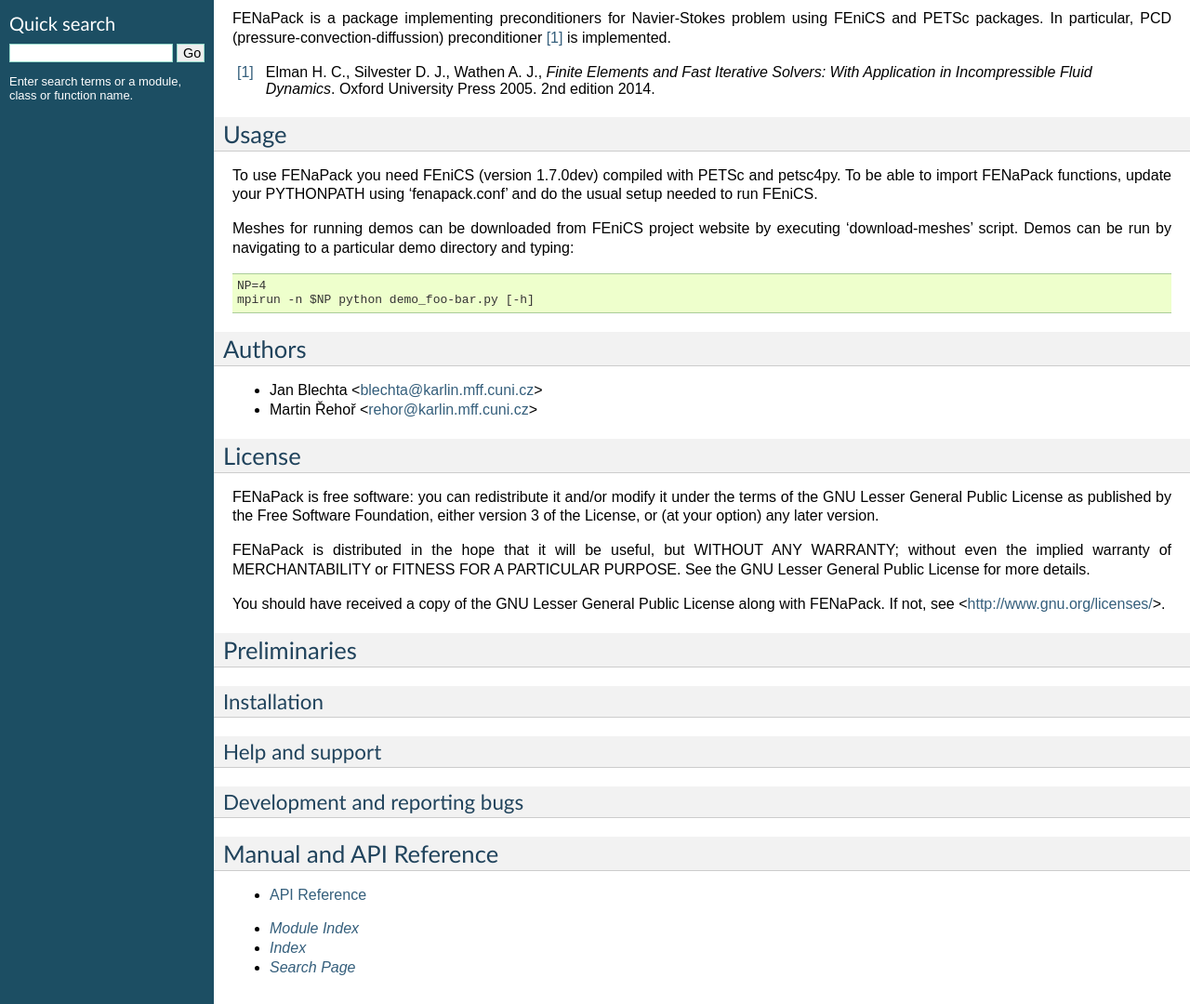
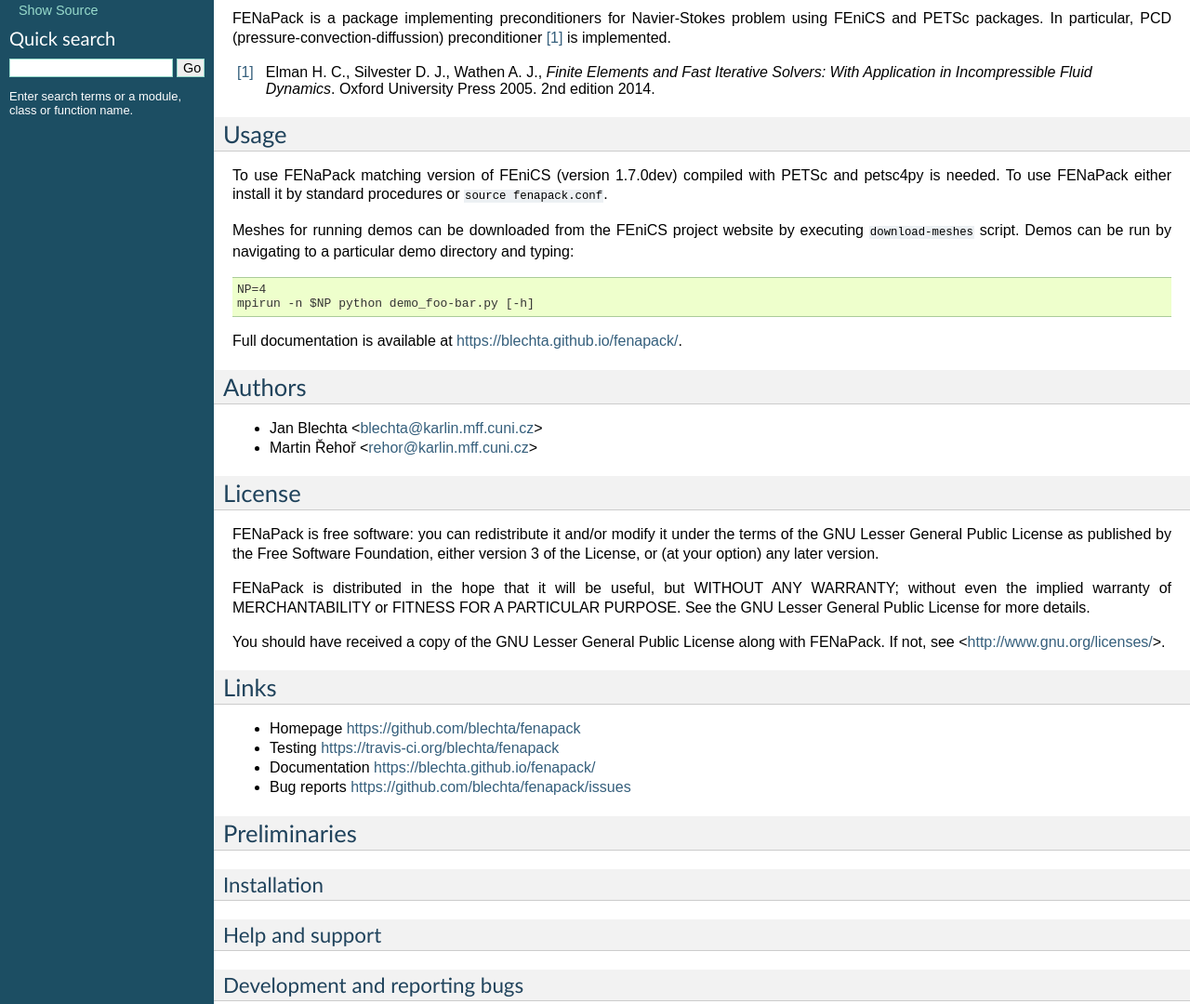
Before and after one commit to blechta/fenapack, a plain HTML site: page index.html in a window 1280 px wide. Shown: the part 392-1472 px from the top of the page at 93% size. Drawn offline with nearby package versions, Linux system fonts and the light colour scheme; some packages are replaced by stand-ins of ours.

Commit message:
Generate doc

```diff
--- a/index.html
+++ b/index.html
@@ -65,16 +65,17 @@ Oxford University Press 2005. 2nd edition 2014.</td></tr>
 </table>
 <div class="section" id="usage">
 <h2>Usage<a class="headerlink" href="#usage" title="Permalink to this headline">¶</a></h2>
-<p>To use FENaPack you need FEniCS (version 1.7.0dev) compiled with PETSc
-and petsc4py. To be able to import FENaPack functions, update your PYTHONPATH
-using &#8216;fenapack.conf&#8217; and do the usual setup needed to run FEniCS.</p>
-<p>Meshes for running demos can be downloaded from FEniCS project
-website by executing &#8216;download-meshes&#8217; script. Demos can be run
+<p>To use FENaPack matching version of FEniCS (version 1.7.0dev) compiled with
+PETSc and petsc4py is needed. To use FENaPack either install it by standard
+procedures or <tt class="docutils literal"><span class="pre">source</span> <span class="pre">fenapack.conf</span></tt>.</p>
+<p>Meshes for running demos can be downloaded from the FEniCS project
+website by executing <tt class="docutils literal"><span class="pre">download-meshes</span></tt> script. Demos can be run
 by navigating to a particular demo directory and typing:</p>
 <div class="highlight-python"><div class="highlight"><pre>NP=4
 mpirun -n $NP python demo_foo-bar.py [-h]
 </pre></div>
 </div>
+<p>Full documentation is available at <a class="reference external" href="https://blechta.github.io/fenapack/">https://blechta.github.io/fenapack/</a>.</p>
 </div>
 <div class="section" id="authors">
 <h2>Authors<a class="headerlink" href="#authors" title="Permalink to this headline">¶</a></h2>
@@ -95,6 +96,15 @@ MERCHANTABILITY or FITNESS FOR A PARTICULAR PURPOSE.  See the
 GNU Lesser General Public License for more details.</p>
 <p>You should have received a copy of the GNU Lesser General Public License
 along with FENaPack. If not, see &lt;<a class="reference external" href="http://www.gnu.org/licenses/">http://www.gnu.org/licenses/</a>&gt;.</p>
+</div>
+<div class="section" id="links">
+<h2>Links<a class="headerlink" href="#links" title="Permalink to this headline">¶</a></h2>
+<ul class="simple">
+<li>Homepage <a class="reference external" href="https://github.com/blechta/fenapack">https://github.com/blechta/fenapack</a></li>
+<li>Testing <a class="reference external" href="https://travis-ci.org/blechta/fenapack">https://travis-ci.org/blechta/fenapack</a></li>
+<li>Documentation <a class="reference external" href="https://blechta.github.io/fenapack/">https://blechta.github.io/fenapack/</a></li>
+<li>Bug reports <a class="reference external" href="https://github.com/blechta/fenapack/issues">https://github.com/blechta/fenapack/issues</a></li>
+</ul>
 </div>
 <div class="section" id="preliminaries">
 <h2>Preliminaries<a class="headerlink" href="#preliminaries" title="Permalink to this headline">¶</a></h2>
@@ -137,6 +147,7 @@ along with FENaPack. If not, see &lt;<a class="reference external" href="http://
 <li><a class="reference internal" href="#usage">Usage</a></li>
 <li><a class="reference internal" href="#authors">Authors</a></li>
 <li><a class="reference internal" href="#license">License</a></li>
+<li><a class="reference internal" href="#links">Links</a></li>
 <li><a class="reference internal" href="#preliminaries">Preliminaries</a><ul>
 <li><a class="reference internal" href="#installation">Installation</a></li>
 <li><a class="reference internal" href="#help-and-support">Help and support</a></li>
```
Also changed, not shown: searchindex.js.
